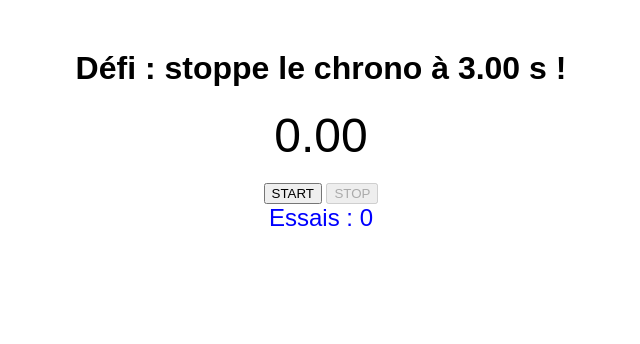
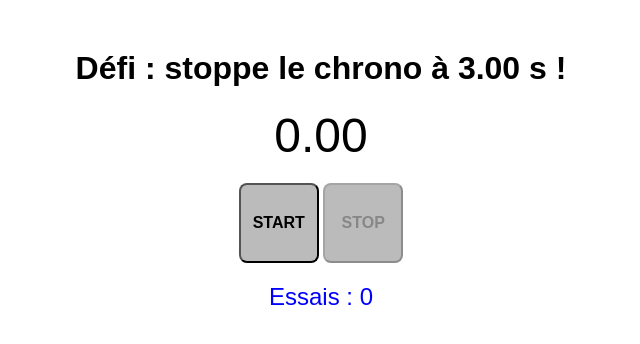
Before and after one commit to lsc72/SIO, a plain HTML site: page 1000/index.html in a window 1280 px wide. Shown: the whole page, without its empty margins (319-959 px from the left). Drawn offline with Linux system fonts and the light colour scheme.

Commit message:
Update index.html

```diff
--- a/1000/index.html
+++ b/1000/index.html
@@ -15,13 +15,22 @@
             margin-bottom: 20px;
         }
         #essais {
+            margin-top: 20px;
             font-size: 24px;
             color: blue;
         }
 	#message {
-            font-size: 48px;
+	    font-size: 48px;
             color: green;
         }
+	#startButton, #stopButton {
+	    background-color: #bbbbbb;
+	    width: 80px;
+	    height: 80px;
+	    border-radius: 8px;
+	    font-weight: bold;
+	    font-size: 16px;
+	}
     </style>
 </head>
 <body>
```
